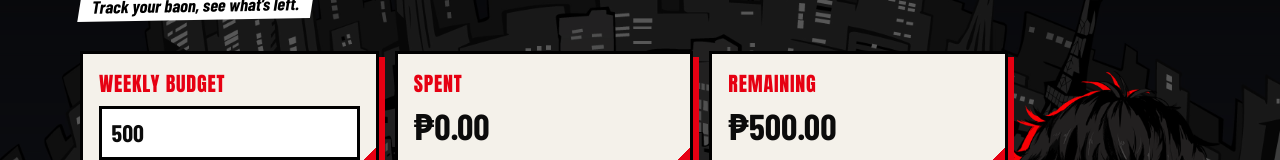
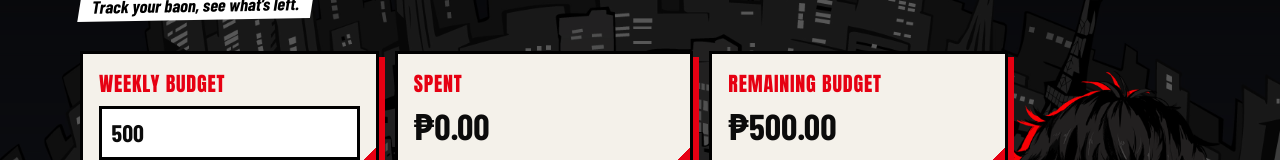
Before and after one commit to Jusioh/budget-balon, a React (Vite) app: page / in a window 1280 px wide. Shown: the part 125-285 px from the top of the page. Built offline with nearby package versions, Linux system fonts and the light colour scheme.

Commit message:
Update budget message in SummaryCards component

```diff
--- a/src/components/SummaryCards.jsx
+++ b/src/components/SummaryCards.jsx
@@ -41,7 +41,7 @@ export default function SummaryCards({
 
       <div className={`card ${over ? "over" : ""}`}>
         <h3 className={`mb-2 text-xl ${over ? "" : "text-brand"}`}>
-          {over ? "Over budget!" : "Remaining"}
+          {over ? "Over budget!" : "Remaining budget"}
         </h3>
 
         <p className="text-4xl font-bold">
```
